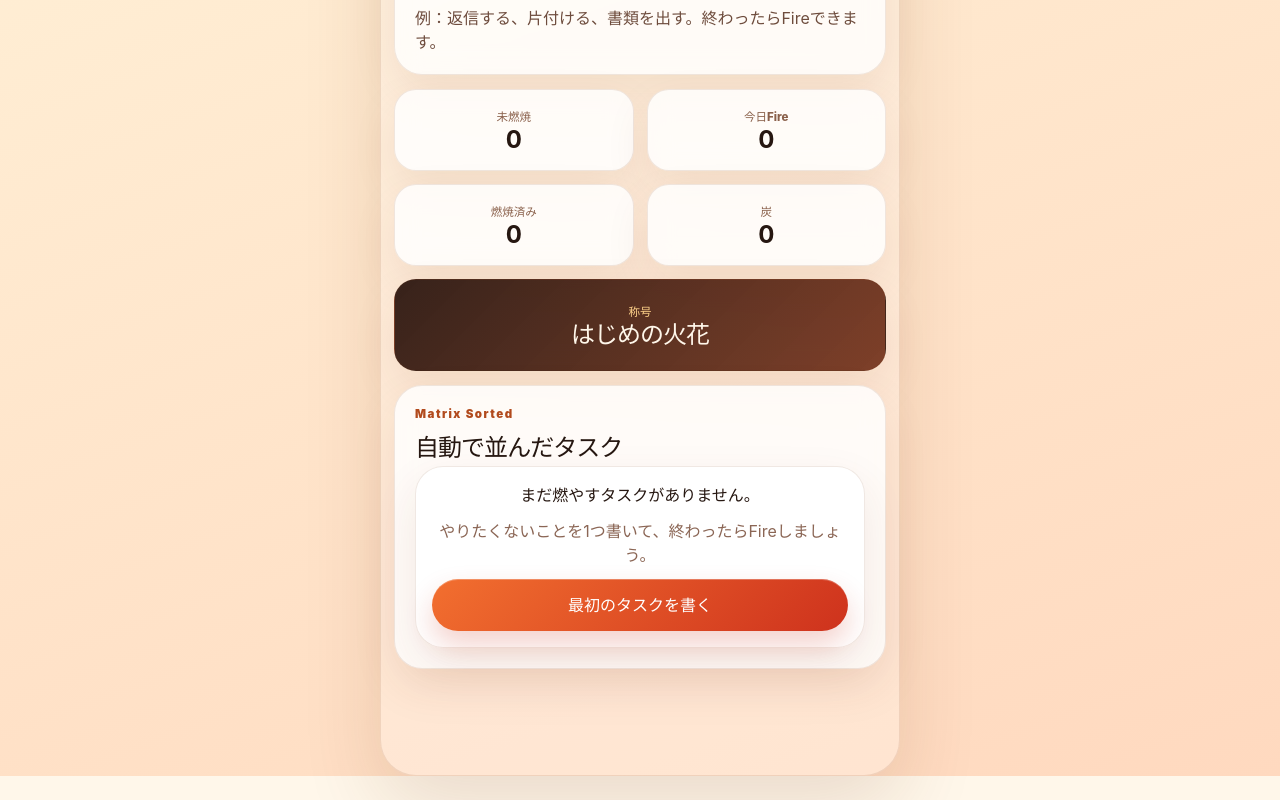
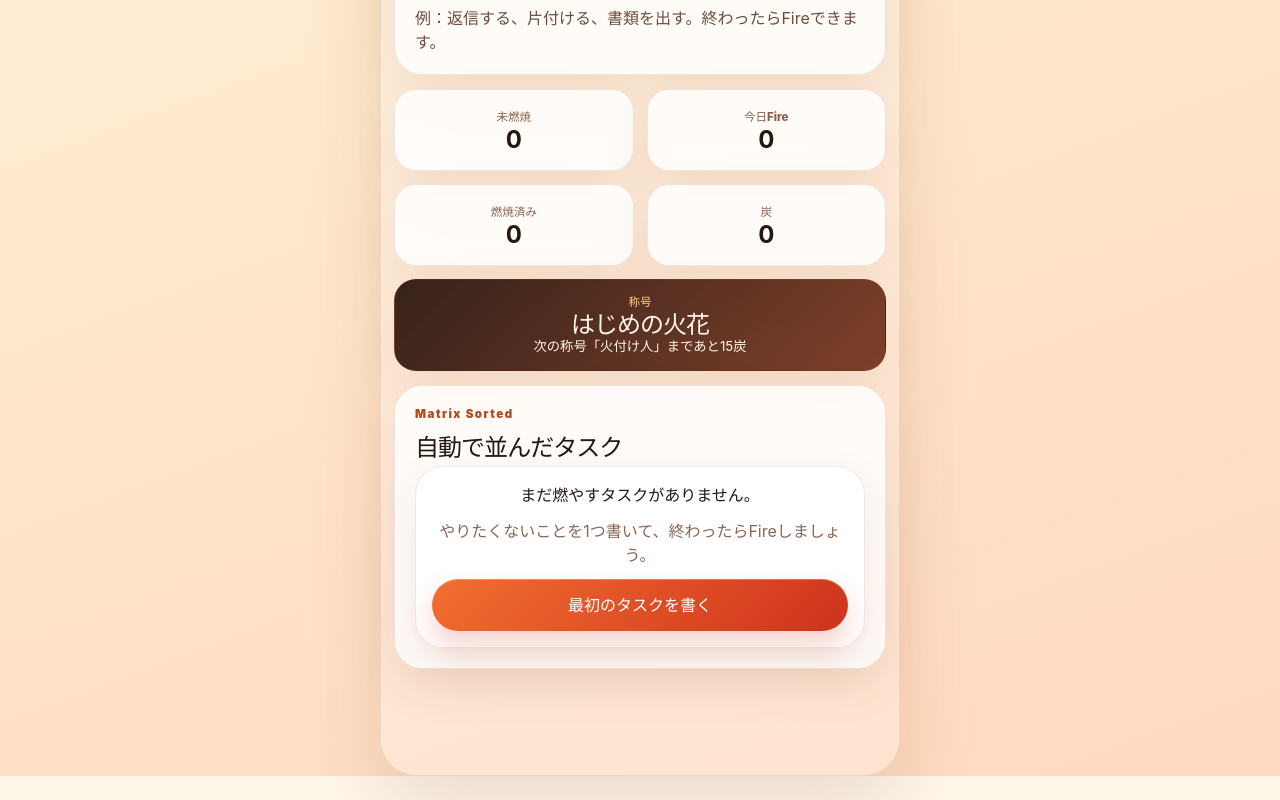
Before and after one commit to sunpotflower4460-cpu/sumples-fire, a React (Vite) app: page / in a window 1280 px wide. Shown: the part 1393-2193 px from the top of the page. Built offline with nearby package versions, Linux system fonts and the light colour scheme.

Commit message:
feat: show next rank progress

```diff
--- a/src/components/FireStats.tsx
+++ b/src/components/FireStats.tsx
@@ -9,6 +9,9 @@ type FireStatsProps = {
     totalAshPoints: number;
     todayBurned: number;
     rank: string;
+    nextRank: string;
+    nextRankRemaining: number;
+    rankProgress: number;
   };
 };
 
@@ -20,6 +23,10 @@ const statItems = [
 ] as const;
 
 export function FireStats({ stats }: FireStatsProps) {
+  const rankMessage = stats.nextRankRemaining > 0
+    ? `次の称号「${stats.nextRank}」まであと${stats.nextRankRemaining}炭`
+    : '最高称号に到達しています';
+
   return (
     <section className="stats-grid" aria-label="Fireタスクの統計">
       {statItems.map((item) => (
@@ -31,6 +38,10 @@ export function FireStats({ stats }: FireStatsProps) {
       <div className="stat-card rank-stat-card">
         <span>称号</span>
         <strong>{stats.rank}</strong>
+        <div className="rank-progress-track" aria-hidden="true">
+          <div className="rank-progress-fill" style={{ width: `${stats.rankProgress}%` }} />
+        </div>
+        <small>{rankMessage}</small>
       </div>
     </section>
   );
```
